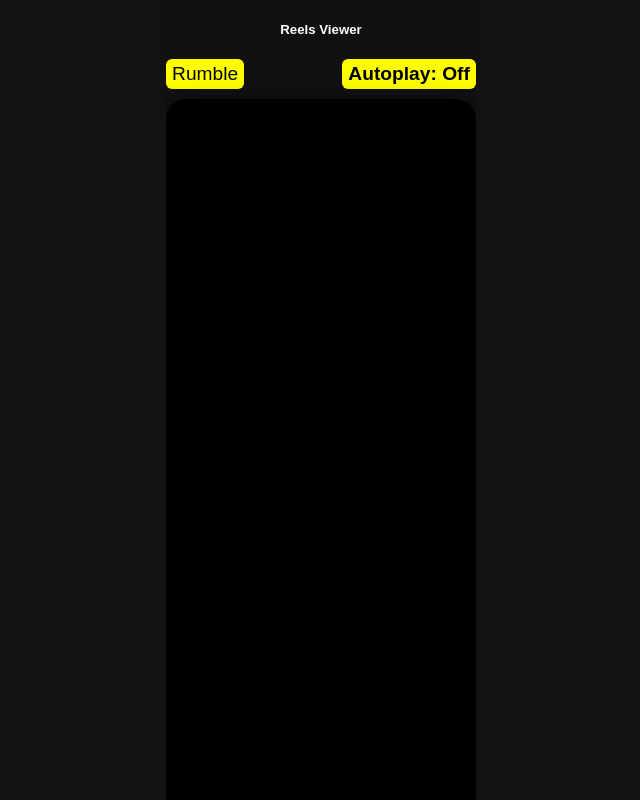
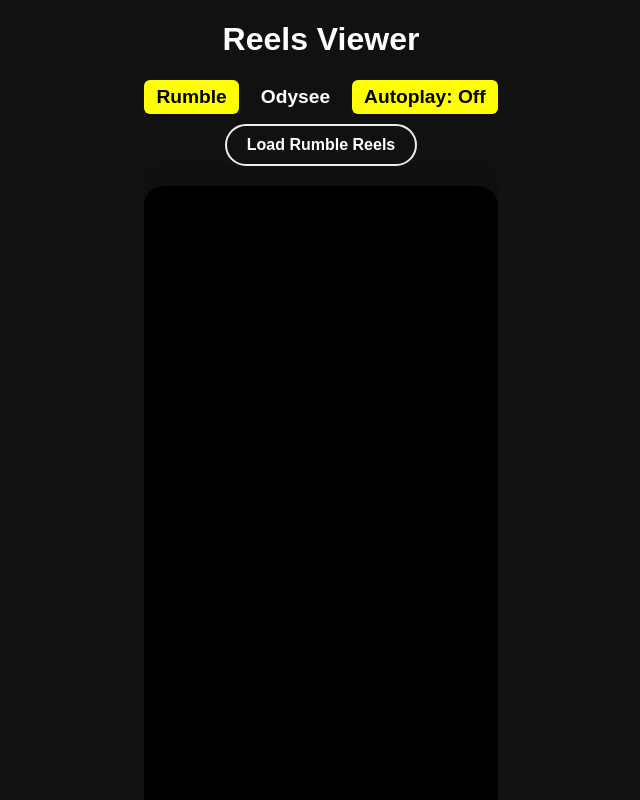
Before and after one commit to mdn-sam/Shortsapp-frontend, a Next.js app: page / in a window 1280 px wide. Shown: the whole page, without its empty margins (319-959 px from the left). Built offline with nearby package versions, Linux system fonts and the light colour scheme.

Commit message:
Update h page.tsx

```diff
--- a/app/page.tsx
+++ b/app/page.tsx
@@ -178,18 +178,18 @@
         minHeight: '100vh',
       }}
     >
-      <h5>Reels Viewer</h5>
+      <h1>Reels Viewer</h1>
 
       <div style={{ display: 'flex', gap: 10, justifyContent: 'center', marginBottom: 10 }}>
         <button
           onClick={() => switchSource('rumble')}
           style={{
-            fontWeight: '300',
+            fontWeight: '600',
             cursor: 'pointer',
-            padding: '4px 6px',
+            padding: '6px 12px',
             borderRadius: 6,
             backgroundColor: currentSource === 'rumble' ? 'yellow' : 'transparent',
-            color: currentSource === 'rumble' ? 'black' : 'transparent',
+            color: currentSource === 'rumble' ? 'black' : 'white',
             border: 'none',
           }}
         >
@@ -199,12 +199,12 @@
         <button
           onClick={() => switchSource('odysee')}
           style={{
-            fontWeight: '300',
+            fontWeight: '600',
             cursor: 'pointer',
-            padding: '4px 6px',
+            padding: '6px 12px',
             borderRadius: 6,
             backgroundColor: currentSource === 'odysee' ? 'yellow' : 'transparent',
-            color: currentSource === 'odysee' ? 'black' : 'transparent',
+            color: currentSource === 'odysee' ? 'black' : 'white',
             border: 'none',
           }}
         >
@@ -218,7 +218,7 @@
             cursor: 'pointer',
             background: 'yellow',
             color: 'black',
-            padding: '4px 6px',
+            padding: '6px 12px',
             border: 'none',
             borderRadius: 6,
           }}
@@ -226,6 +226,20 @@
           Autoplay: {autoplay ? 'On' : 'Off'}
         </button>
       </div>
+
+      <button
+        onClick={loadVideos}
+        disabled={loading}
+        style={{
+          fontWeight: 600,
+          cursor: 'pointer',
+          marginBottom: 10,
+          padding: '10px 20px',
+          fontSize: 16,
+        }}
+      >
+        {loading ? 'Loading...' : `Load ${currentSource === 'rumble' ? 'Rumble' : 'Odysee'} Reels`}
+      </button>
 
       <div
         ref={containerRef}
@@ -238,19 +252,6 @@
           position: 'relative',
         }}
       ></div>
-      <button
-        onClick={loadVideos}
-        disabled={loading}
-        style={{
-          fontWeight: 600,
-          cursor: 'pointer',
-          marginBottom: 10,
-          padding: '6px 10px',
-          fontSize: 8,
-        }}
-      >
-        {loading ? 'Loading...' : `Load ${currentSource === 'rumble' ? 'Rumble' : 'Odysee'} Reels`}
-      </button>
 
       <div className="info-bar" style={{ marginTop: 10, minHeight: 20 }}>
         {infoText}
```
